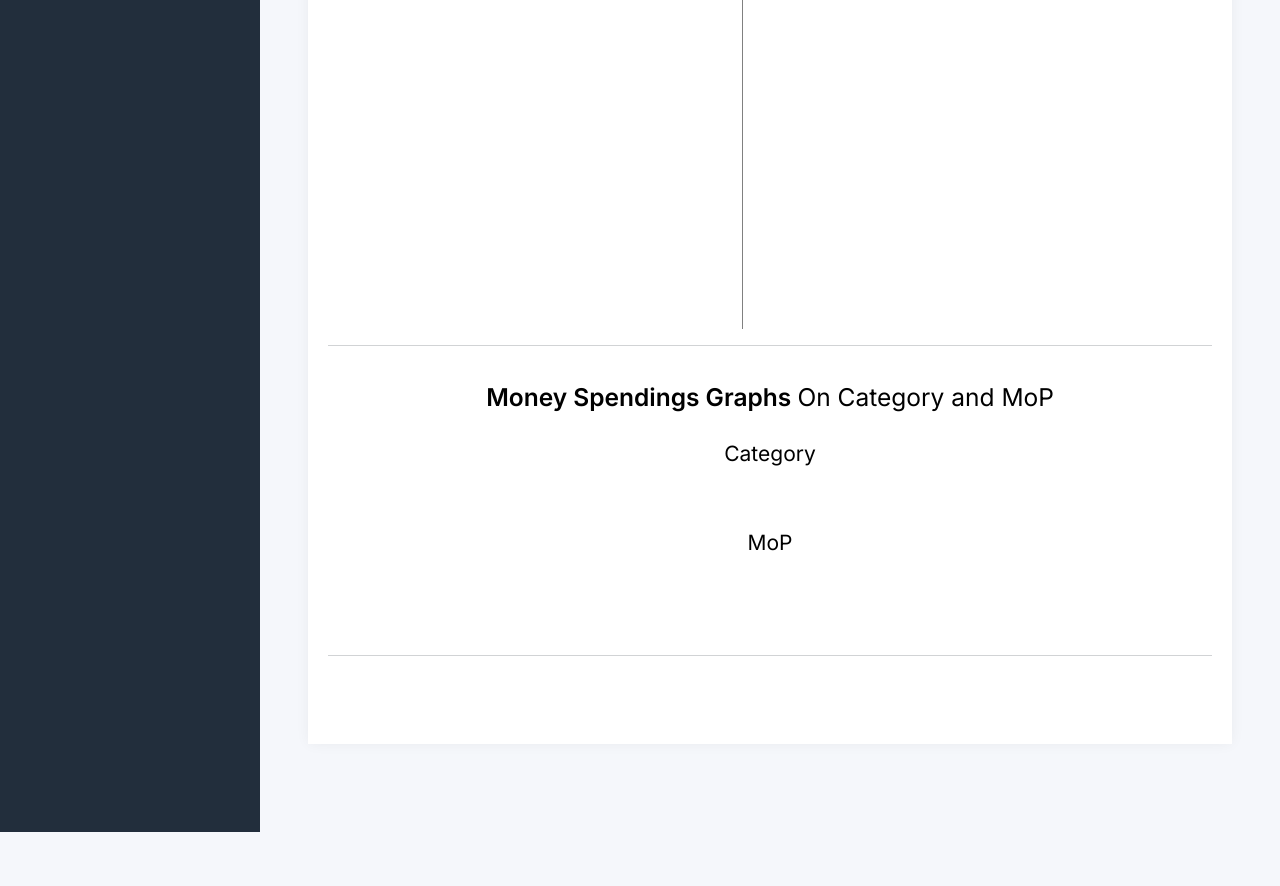
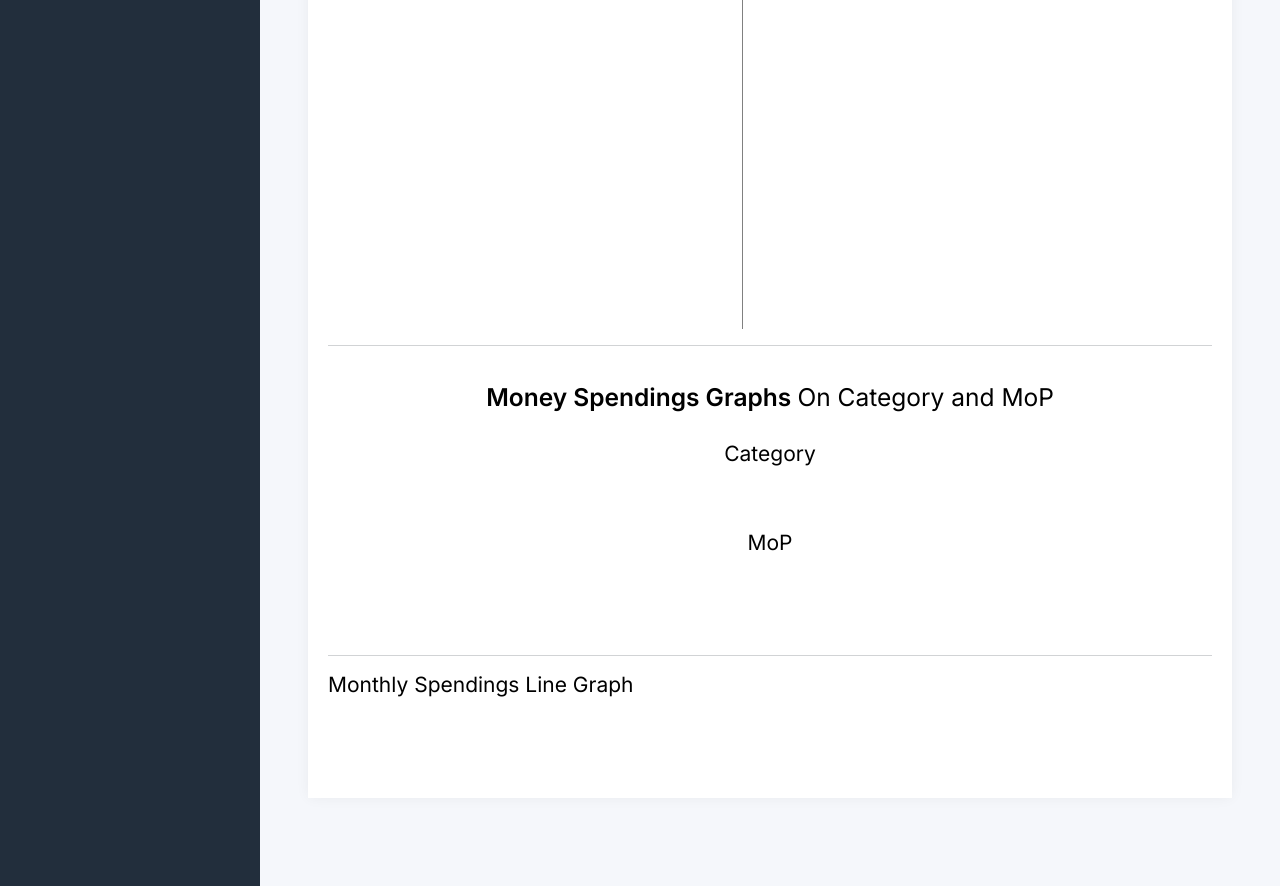
Before and after one commit to Shalom-Bharathi/finance-tracker, a plain HTML site: page pages-analytics.html in a window 1280 px wide. Shown: the part 596-1482 px from the top of the page. Before the commit the page ends 1428 px from the top, so only its background shows below. Drawn offline with nearby package versions, Linux system fonts and the light colour scheme; no server answers.

Commit message:
Update pages-analytics.html

```diff
--- a/pages-analytics.html
+++ b/pages-analytics.html
@@ -215,6 +215,8 @@
 		</div>
 		<br>
 		<hr>
+		<h3>Monthly Spendings Line Graph</h3>
+		<br>
 		<canvas id="monthlySpendingGraph"width="100px" height="50px"></canvas>
 	</div>
 			</div>
```
